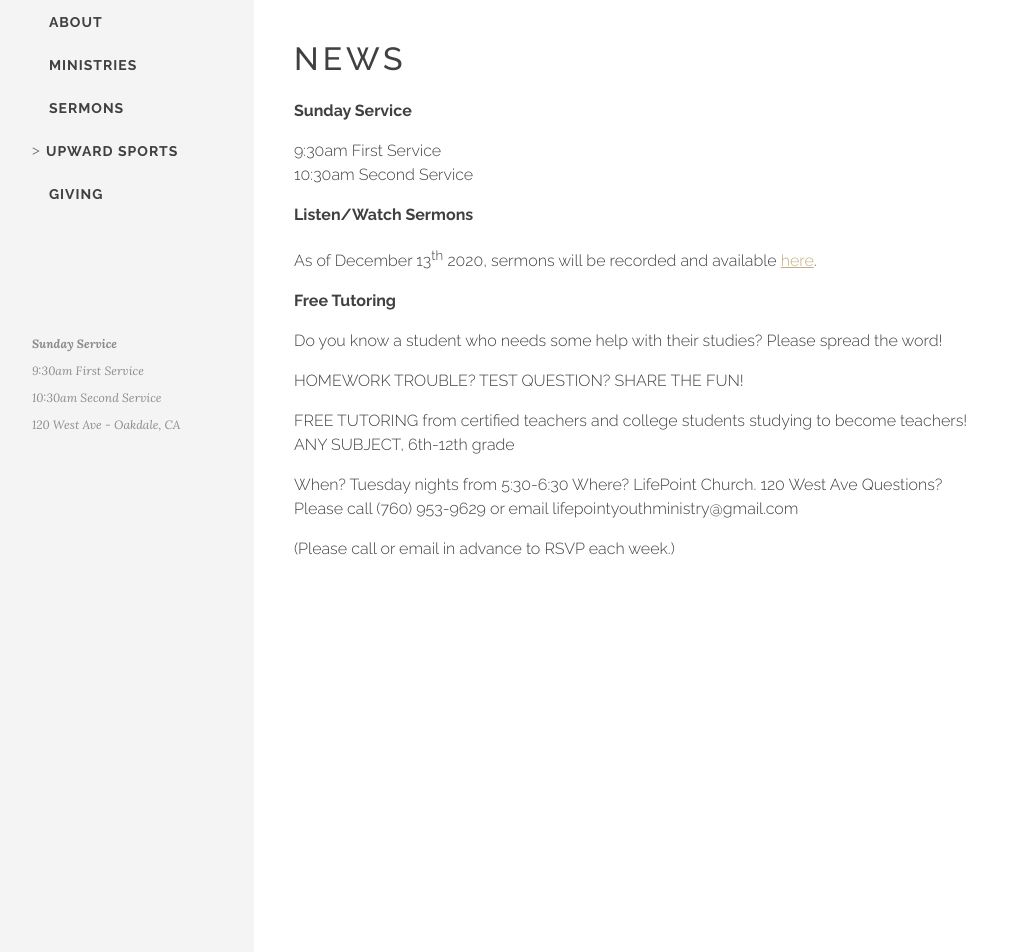
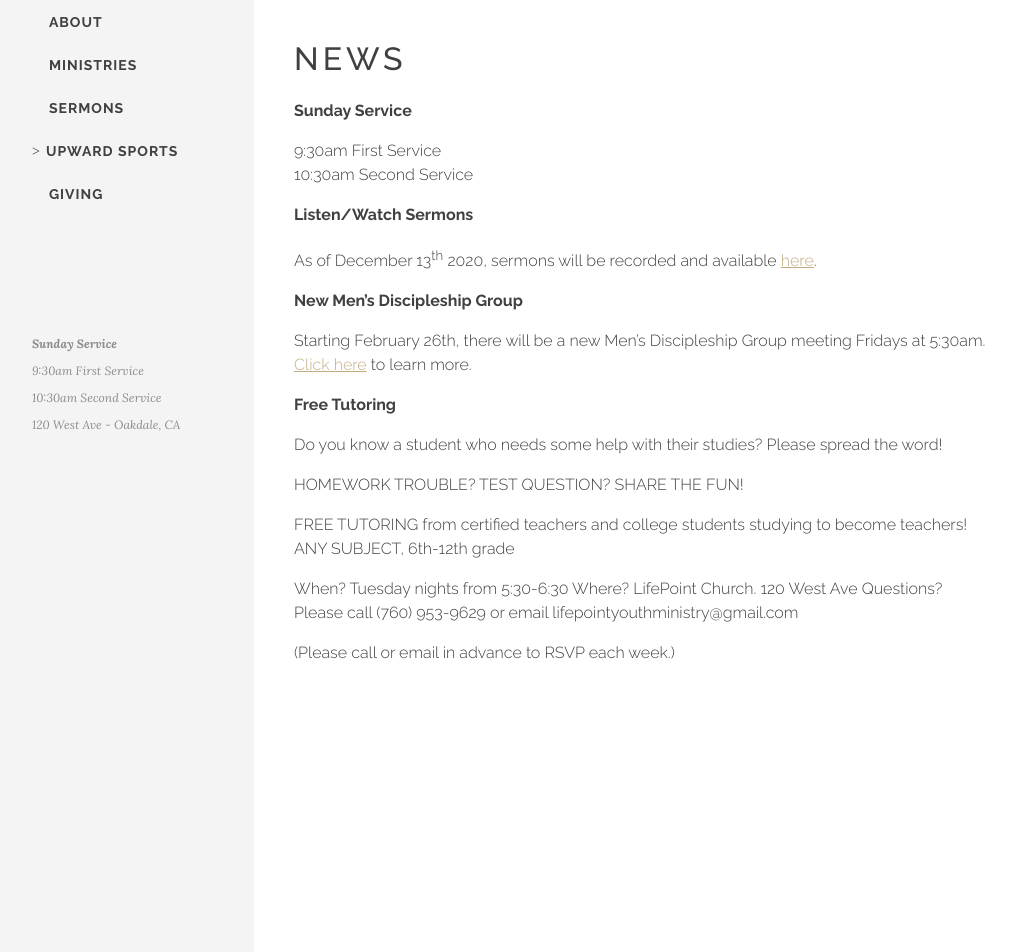
Before and after one commit to tybenz/lifepoint.github.io, a Jekyll site: the page built from index.md, in a window 1280 px wide. Shown: the part 301-1253 px from the top of the page, without its empty margins (36-1052 px from the left). Built offline with Jekyll 4.4.1, drawn with Linux system fonts in a browser that asks for light colours; some web fonts are replaced; our own code applies the rules of GitHub Pages for plain Markdown files.

Commit message:
Update index.md

```diff
--- a/index.md
+++ b/index.md
@@ -15,6 +15,10 @@ published: true
 
 As of December 13<sup>th</sup> 2020, sermons will be recorded and available [here](/sermons).
 
+**New Men's Discipleship Group**
+
+Starting February 26th, there will be a new Men's Discipleship Group meeting Fridays at 5:30am. [Click here](/replicate) to learn more.
+
 **Free Tutoring**
 
 Do you know a student who needs some help with their studies? Please spread the word!
```
